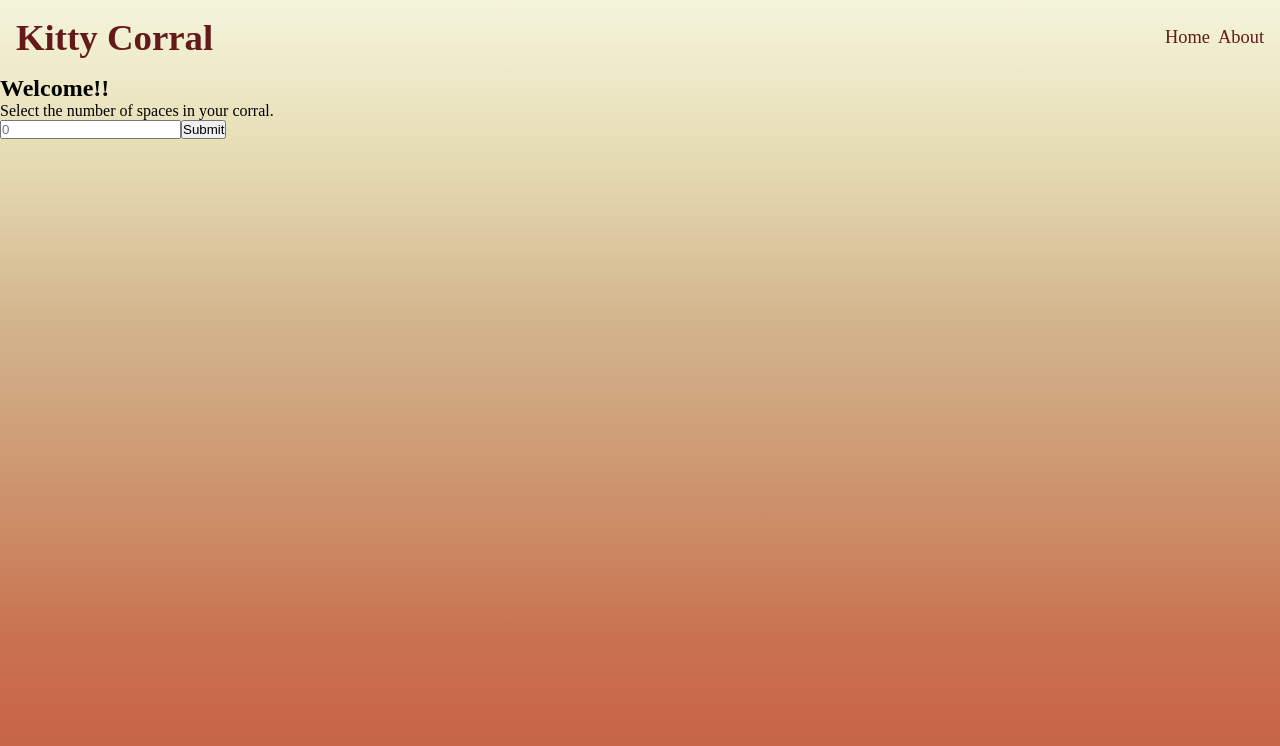
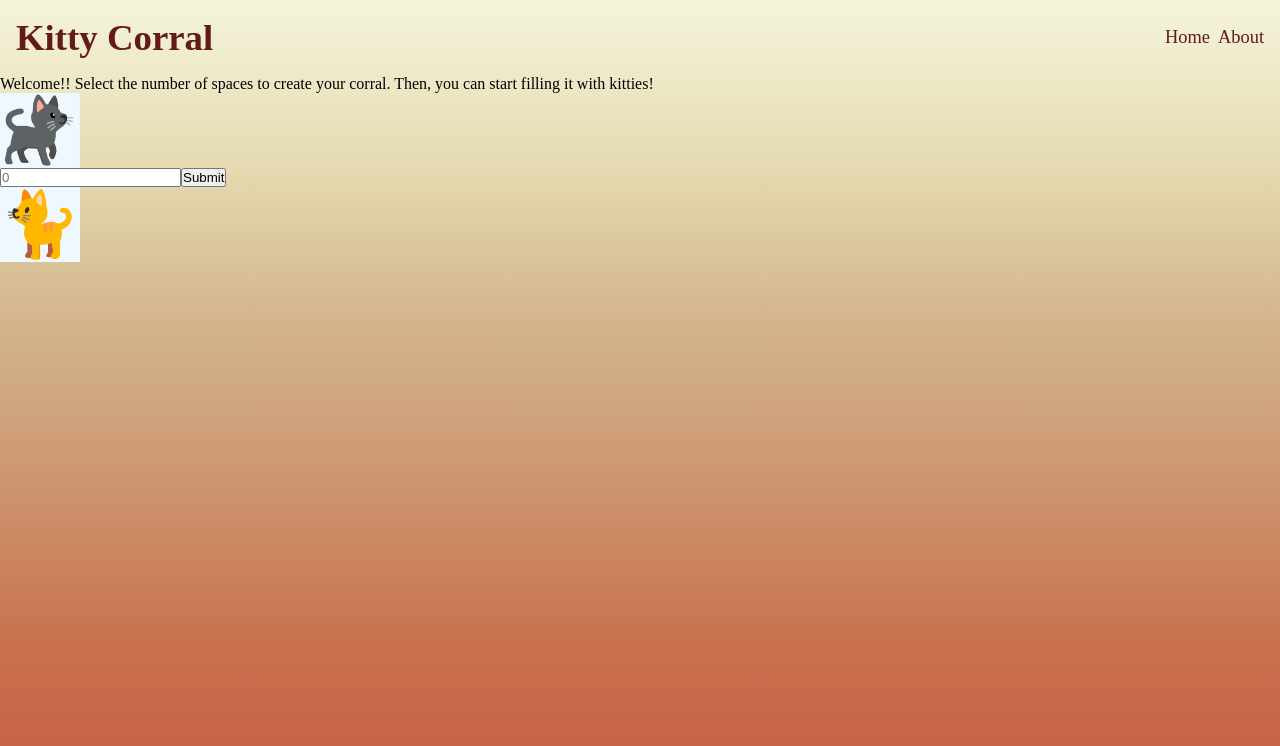
Before and after one commit to franco-ortega/kitty-corral, a Next.js app: page / in a window 1280 px wide. Shown: the top 746 px of the page. Built offline with nearby package versions, Linux system fonts and the light colour scheme.

Commit message:
add cat emojis facing each other

```diff
--- a/components/home/Home.jsx
+++ b/components/home/Home.jsx
@@ -9,8 +9,12 @@ const Home = ({ setCorralCount }) => {
 
   return (
     <div className={styles.Home}>
-      <h2>Welcome!!</h2>
-      <p>Select the number of spaces in your corral.</p>
+      <p>
+        Welcome!! Select the number of spaces to create your corral. Then, you
+        can start filling it with kitties!
+      </p>
+      <div>
+        <span>🐈‍⬛</span>
         <form onSubmit={onCorralCountSubmit}>
           <input
             required
@@ -21,6 +25,8 @@ const Home = ({ setCorralCount }) => {
           />
           <button>Submit</button>
         </form>
+        <span>🐈</span>
+      </div>
     </div>
   );
 };
--- a/components/home/Home.module.css
+++ b/components/home/Home.module.css
@@ -8,6 +8,18 @@
   /* flex-direction: column; */
   /* align-items: center; */
   /* gap: 1rem; */
+}
+
+.Home span {
+  display: inline-block;
+  background-color: aliceblue;
+  transform: scale(-1, 1);
+
+  font-size: 4rem;
+}
+
+.Home form + span {
+  transform: scale(1, 1);
 }
 
 .Home form {
```
Lines whose indentation alone changed are shown as unchanged.
